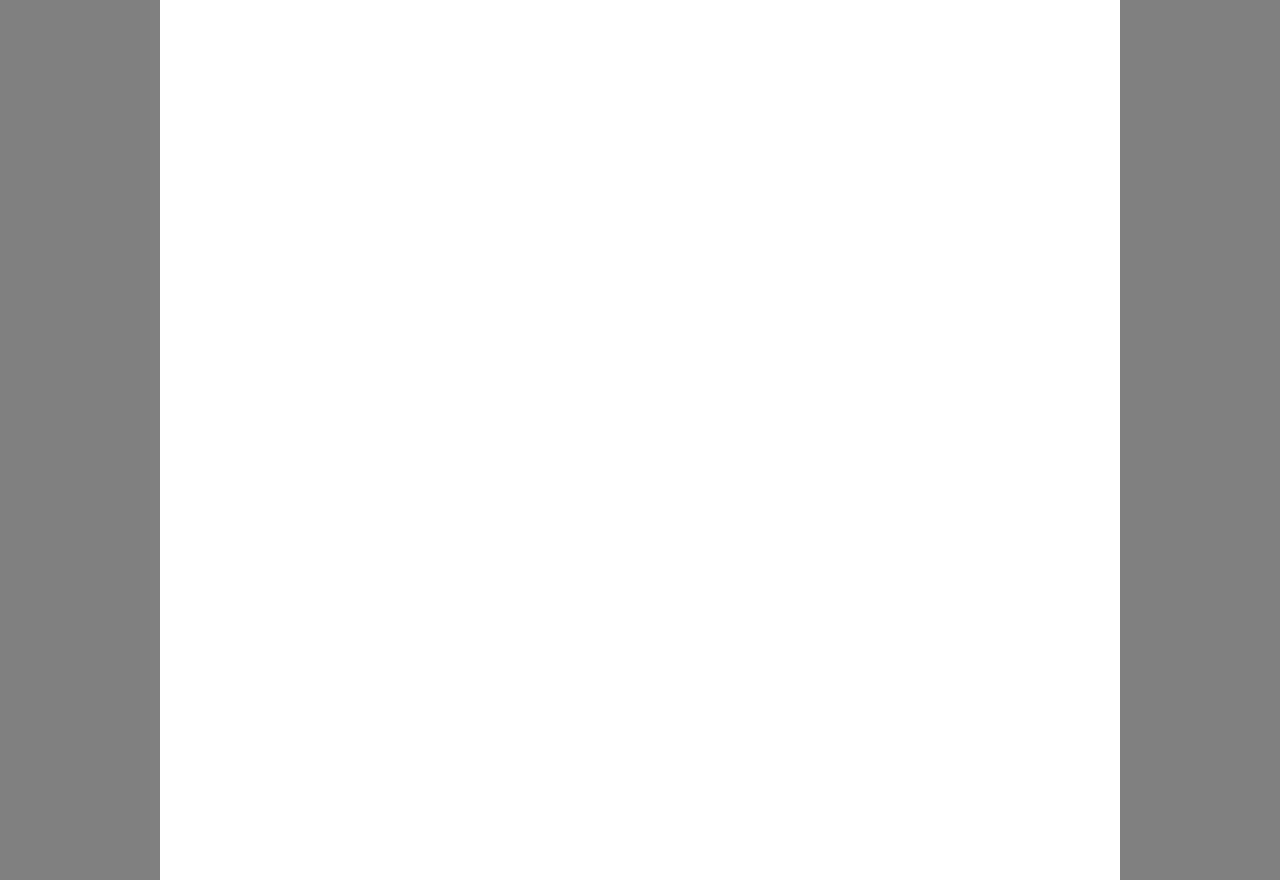
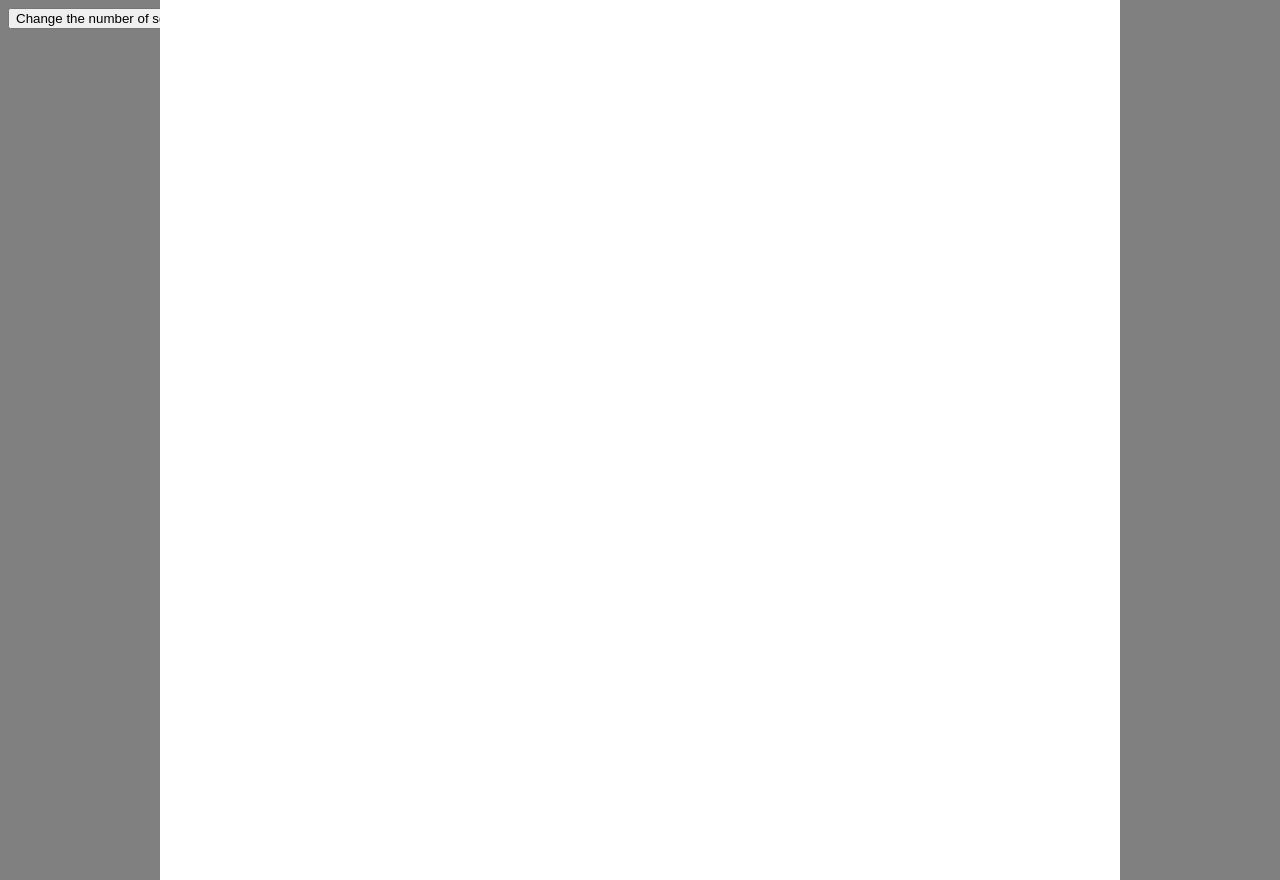
Before and after one commit to NyarlAzathoth/odin-etchasketch, a plain HTML site: page index.html in a window 1280 px wide. Drawn offline with Linux system fonts and the light colour scheme.

Commit message:
Add (change number of squares) button
The button redraws the drawing window after removing the last

```diff
--- a/index.html
+++ b/index.html
@@ -3,10 +3,11 @@
 <head>
     <meta charset="UTF-8">
     <meta name="viewport" content="width=device-width, initial-scale=1.0">
-    <title>Document</title>
+    <title>Etch-a-Sketch</title>
     <link rel="stylesheet" href="./styles.css">
     <script src="./main.js" defer></script>
 </head>
 <body>
+    <button id="size">Change the number of squares for the drawing area</button>
 </body>
 </html>
--- a/main.js
+++ b/main.js
@@ -1,15 +1,20 @@
-let drawerSize = 16;
-let drawerSizePx = 960;
-let squareSizePx = drawerSizePx/drawerSize;
+let numSquares = 16;
+let drawingWindowSize = 960;
+
+function buildDrawingWindow (drawingWindowSize, numSquares) {
+    const pastContainer = document.querySelector('.drawingWindow');
+
+    if (pastContainer !== null) {pastContainer.remove()};
+
+    if (numSquares > 100) {numSquares = 100};
+    let squareSize = drawingWindowSize/numSquares;
 
     let container = document.createElement('div');
-container = document.body.appendChild(container);
-
-let squares = new Array(drawerSize);
+    container.classList.add('drawingWindow');
 
     container.style.cssText=`
         background-color: white;
-    height: ${drawerSizePx}px;width: ${drawerSizePx}px;
+        height: ${drawingWindowSize}px;width: ${drawingWindowSize}px;
         margin: 0;
         position: absolute;
         top: 50%;
@@ -19,9 +24,12 @@ container.style.cssText=`
         display: flex;
         flex-wrap: wrap;
     `
-for (let i = 0; i<drawerSize; i++) {
-    squares[i] = new Array(drawerSize);
-    for (let j = 0; j<drawerSize; j++) {
+
+    let squares = new Array(numSquares);
+
+    for (let i = 0; i<numSquares; i++) {
+        squares[i] = new Array(numSquares);
+        for (let j = 0; j<numSquares; j++) {
             let div = squares[i][j];
 
             div = document.createElement('div');
@@ -30,13 +38,28 @@ for (let i = 0; i<drawerSize; i++) {
             div = squares[i][j];
 
             div.style.cssText =`
-            height: ${squareSizePx}px;
-            width: ${squareSizePx}px;
+                height: ${squareSize}px;
+                width: ${squareSize}px;
                 flex: 0 0 auto;
             `
         }
+
+    }
+
+    container = document.body.appendChild(container);
 }
 
 function mouseOver (div) {
     div.style.backgroundColor = 'black';
 }
+
+function changeNumSquares () {
+    numSquares = prompt('How many squares ? (max:100)', '16')
+    buildDrawingWindow(drawingWindowSize, numSquares);
+}
+
+buildDrawingWindow(drawingWindowSize, numSquares);
+
+const sizeButton = document.querySelector('#size');
+
+sizeButton.addEventListener('click', function () {changeNumSquares()});
```
Lines whose indentation alone changed are shown as unchanged.
